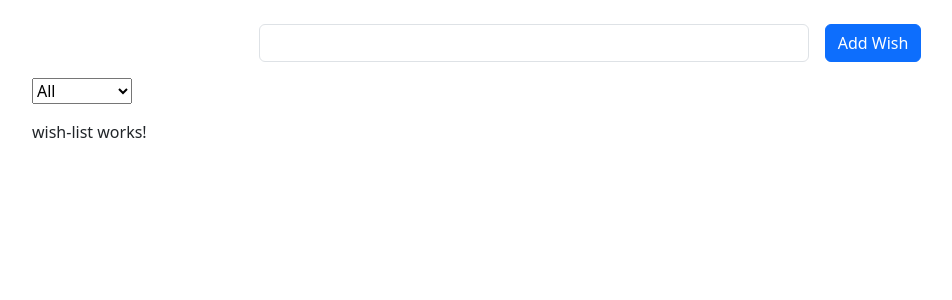
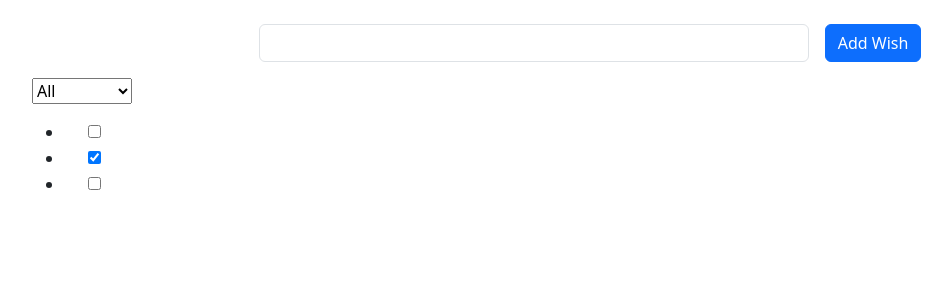
Before and after one commit to MajorDigi/angular_Wishlist, an Angular app: page / in a window 1280 px wide. Shown: the top 300 px of the page, without its empty margins (50-1002 px from the left). Built offline with nearby package versions, Linux system fonts and the light colour scheme.

Commit message:
Fix: Resolve NG0303 errors by ensuring CommonModule is imported for *ngIf and *ngFor directives in WishListComponent. Add visibleItems getter and toggleItem method to handle wishlist functionality.

```diff
--- a/src/app/wish-list/wish-list.component.html
+++ b/src/app/wish-list/wish-list.component.html
@@ -1 +1,22 @@
-<p>wish-list works!</p>
+<div *ngIf="visibleItems.length === 0; else showItems">
+    There are no wishes to display.
+  </div>
+
+
+<ng-template #showItems>
+    <ul class="wish-list">
+        <li *ngFor="let item of visibleItems; index as ii">
+            <div class="form-check">
+                <label class="form-check-label">
+                    <input
+                       class="checkbox"
+                       type="checkbox"
+                       [checked]="item.isComplete"
+                       [attr.data-index]="ii"
+                       (click)="toggleItem(item)"
+                       >{{item.wishlist}}
+                </label>
+            </div>
+        </li>
+    </ul>
+</ng-template>
--- a/src/app/wish-list/wish-list.component.ts
+++ b/src/app/wish-list/wish-list.component.ts
@@ -1,4 +1,17 @@
 
+// import { Component, Input } from '@angular/core';
+// import { CommonModule } from '@angular/common'; // For common directives like ngIf and ngFor
+
+// @Component({
+//   selector: 'wish-list',
+//   standalone: true,
+//   imports: [CommonModule], // Add any additional modules you need here
+//   templateUrl: './wish-list.component.html',
+//   styleUrls: ['./wish-list.component.css']
+// })
+// export class WishListComponent {
+//   @Input() items: any[] = [];
+// }
 import { Component, Input } from '@angular/core';
 import { CommonModule } from '@angular/common'; // For common directives like ngIf and ngFor
 
@@ -10,5 +23,15 @@ import { CommonModule } from '@angular/common'; // For common directives like ng
   styleUrls: ['./wish-list.component.css']
 })
 export class WishListComponent {
-  @Input() items: any[] = [];
+  @Input() items: any[] = []; // Input for the array of items
+
+  // Computed property to get visible items
+  get visibleItems() {
+    return this.items; // Modify this logic as needed to filter or process the items
+  }
+
+  // Method to handle item toggling
+  toggleItem(item: any): void {
+    item.isComplete = !item.isComplete; // Toggle the `isComplete` property of the item
+  }
 }
```
